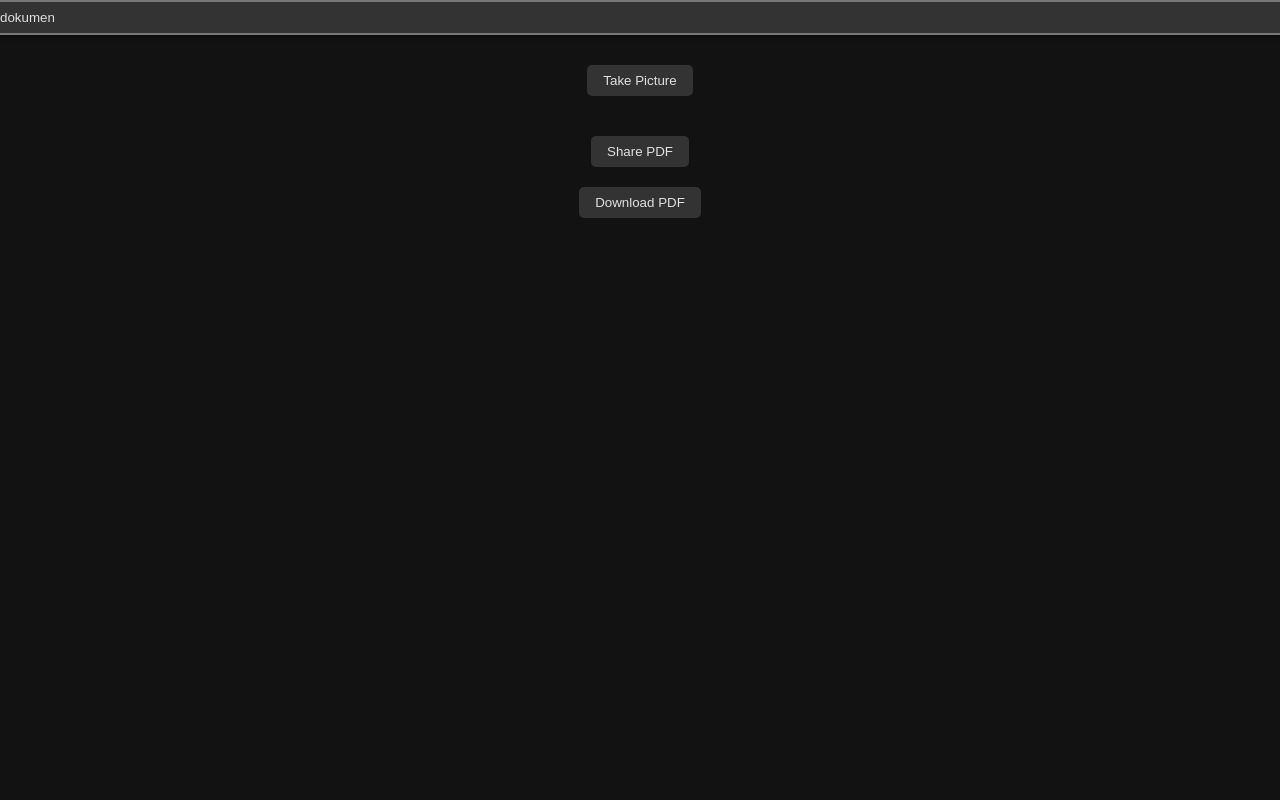
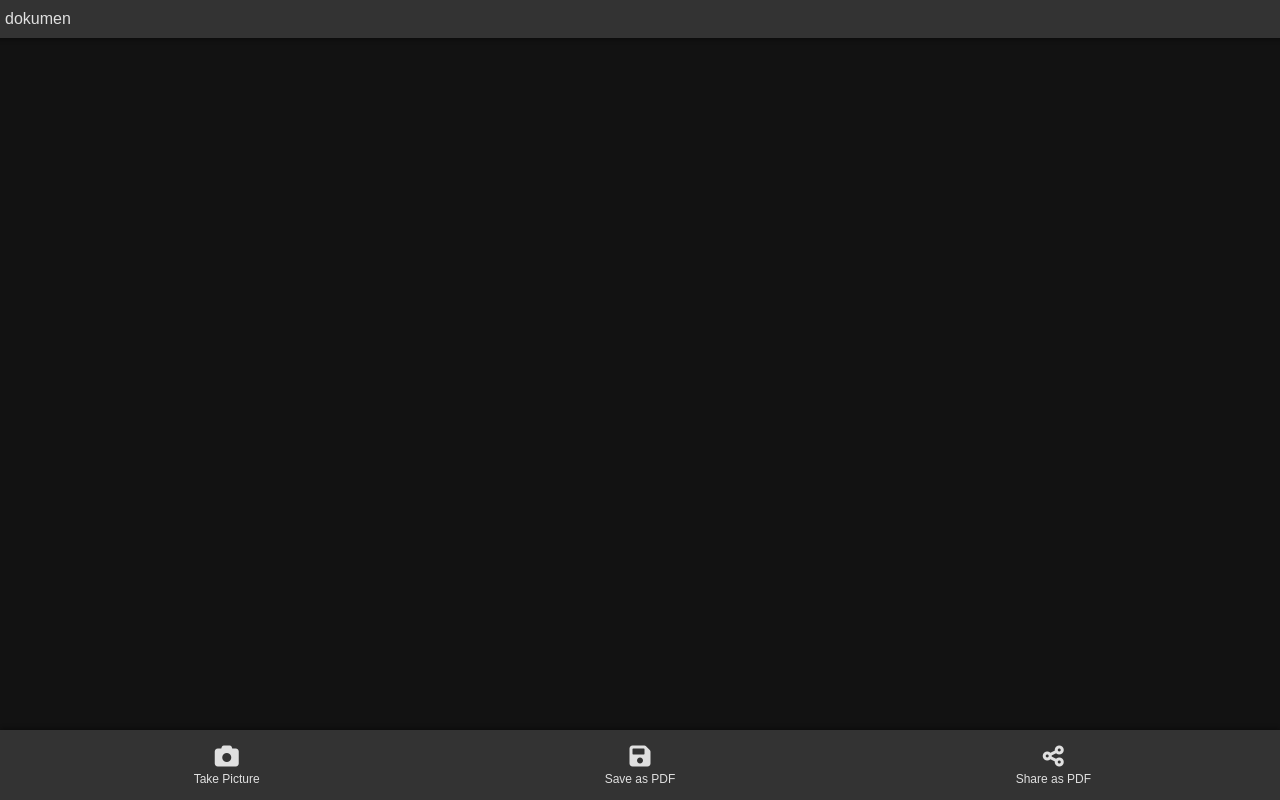
Before and after one commit to FrxHaikalPlg/CS-T1, a React (Create React App) app: page / in a window 1280 px wide. Built offline with nearby package versions, Linux system fonts and the light colour scheme.

Commit message:
update paling gay

```diff
--- a/public/index.html
+++ b/public/index.html
@@ -16,7 +16,7 @@
   <body>
     <noscript>You need to enable JavaScript to run this app.</noscript>
     <script src="https://cdn.jsdelivr.net/npm/dynamsoft-document-normalizer@1.0.11/dist/ddn.js"></script>
-
+    <link rel="stylesheet" href="https://cdnjs.cloudflare.com/ajax/libs/font-awesome/6.0.0-beta3/css/all.min.css">
     <div id="root"></div>
   </body>
 </html>
--- a/src/App.css
+++ b/src/App.css
@@ -31,17 +31,6 @@ html, body {
   }
 }
 
-.App-header {
-  background-color: #1c1c1c; /* Darker shade for header */
-  min-height: 100vh;
-  display: flex;
-  flex-direction: column;
-  align-items: center;
-  justify-content: center;
-  font-size: calc(10px + 2vmin);
-  color: #e0e0e0; /* Light text color */
-}
-
 .App-link {
   color: #61dafb; /* Keep link color for contrast */
 }
@@ -62,6 +51,7 @@ html, body {
   display: flex;
   flex-direction: column;
   align-items: center;
+  padding-bottom: 70px; /* Tambahkan padding bawah yang setara dengan tinggi footer */
 }
 
 /* Styles for camera and input elements */
@@ -103,12 +93,19 @@ html, body {
   z-index: 1000; /* Pastikan berada di atas elemen lain */
   background-color: #333333; /* Dark background for input */
   margin: 0; /* Menghilangkan margin untuk menempel sempurna di atas */
-  padding: 8px;
-  border: 2px solid #777; /* Darker border */
-  border-radius: 4px;
+  padding: 10px 20px; /* Padding yang sama dengan footer */
+  padding-left: 30px; /* Menambahkan lebih banyak padding di sisi kiri */
+  border: none; /* Menghilangkan border */
+  border-radius: 0; /* Menghilangkan border radius untuk tampilan yang flat */
   width: 100%; /* Membuat input memenuhi lebar container */
   box-shadow: 0 2px 4px rgba(0,0,0,0.3); /* Darker shadow */
   color: #e0e0e0; /* Light text */
+  font-size: 16px; /* Ukuran font yang sesuai */
+}
+
+/* Menambahkan transisi untuk efek visual saat input menjadi sticky */
+.filename-input {
+  transition: all 0.3s ease-in-out;
 }
 
 /* Styles for displaying photos */
@@ -129,3 +126,53 @@ html, body {
   height: auto;
   display: block;
 }
+
+.footer-button i {
+  font-size: 24px; /* Adjust icon size */
+  margin-bottom: 4px; /* Space between icon and text */
+  color: #e0e0e0; /* Icon color */
+}
+
+.footer-button {
+  flex: 1;
+  text-align: center;
+  border: none;
+  background: none;
+  color: inherit;
+  font-size: 12px;
+  display: flex;
+  flex-direction: column;
+  align-items: center;
+  justify-content: center;
+  padding: 5px 0; /* Padding kecil untuk tombol */
+}
+
+.footer-container {
+  position: fixed;
+  bottom: 0;
+  left: 0;
+  right: 0; /* Menambahkan ini untuk memastikan footer memenuhi lebar */
+  background-color: #333333; /* Warna latar belakang gelap */
+  color: #e0e0e0; /* Warna teks terang */
+  display: flex;
+  justify-content: space-around;
+  align-items: center; /* Tengah secara vertikal */
+  padding: 10px 20px; /* Padding horizontal dan vertikal */
+  box-shadow: 0 -2px 4px rgba(0,0,0,0.3); /* Bayangan untuk efek elevasi */
+  height: 50px; /* Tentukan tinggi footer */
+}
+
+.delete-photo-btn {
+  display: inline-block; /* Pastikan tombol terlihat */
+  margin: 10px;
+  padding: 8px 16px;
+  background-color: #333333;
+  color: #e0e0e0;
+  border: none;
+  border-radius: 5px;
+  cursor: pointer;
+}
+
+.delete-photo-btn:hover {
+  background-color: #555555;
+}
--- a/src/App.js
+++ b/src/App.js
@@ -48,9 +48,8 @@ function App() {
     document.body.removeChild(link);
   };
 
-  const deletePhoto = (index) => {
-    const newPhotos = photos.filter((_, i) => i !== index);
-    setPhotos(newPhotos);
+  const handleDeletePhoto = (indexToDelete) => {
+    setPhotos(photos.filter((_, index) => index !== indexToDelete));
   };
 
   return (
@@ -60,18 +59,33 @@ function App() {
         value={fileName}
         onChange={(e) => setFileName(e.target.value)}
         className="filename-input"
+        style={{ paddingLeft: '30px' }}
       />
       <Camera onCapture={handleCapture} />
       <div className="photos-container">
         {photos.map((photo, index) => (
           <div key={index} className="photo-item">
             <img src={photo} alt={`Captured ${index}`} className="photo-image" />
-            <button onClick={() => deletePhoto(index)} className="delete-photo-btn">Delete</button>
+            <button
+              className="delete-photo-btn"
+              onClick={() => handleDeletePhoto(index)}
+            >
+              Delete
+            </button>
           </div>
         ))}
       </div>
-      <button className="share-pdf-btn" onClick={handleShare}>Share PDF</button>
-      <button className="download-pdf-btn" onClick={handleDownload}>Download PDF</button>
+      <div className="footer-container">
+      <button className="footer-button" onClick={() => document.getElementById('cameraInput').click()}>
+          <i className="fa fa-camera"></i> Take Picture
+        </button>
+        <button className="footer-button" onClick={handleDownload}>
+          <i className="fa fa-save"></i> Save as PDF
+        </button>
+        <button className="footer-button" onClick={handleShare}>
+          <i className="fa fa-share-alt"></i> Share as PDF
+        </button>
+      </div>
     </div>
   );
 }
--- a/src/components/Camera.js
+++ b/src/components/Camera.js
@@ -25,7 +25,6 @@ function Camera({ onCapture }) {
         className="camera-input"
         style={{ display: 'none' }}
       />
-      <button className="take-picture-btn" onClick={() => document.getElementById('cameraInput').click()}>Take Picture</button>
     </div>
   );
 }
```
